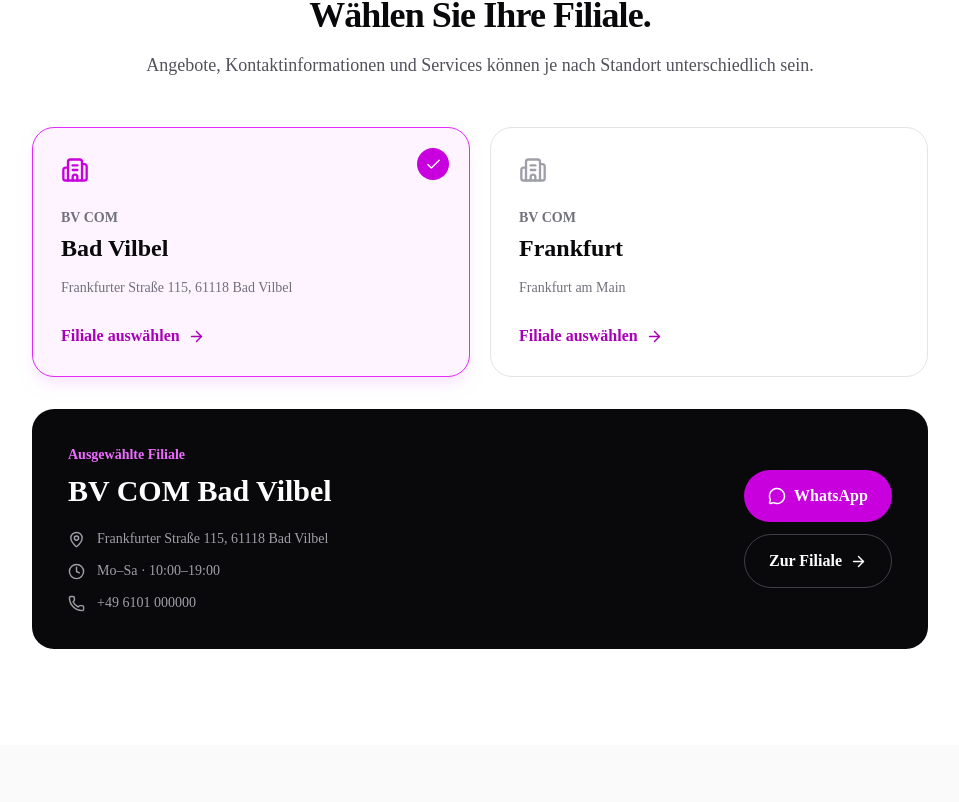
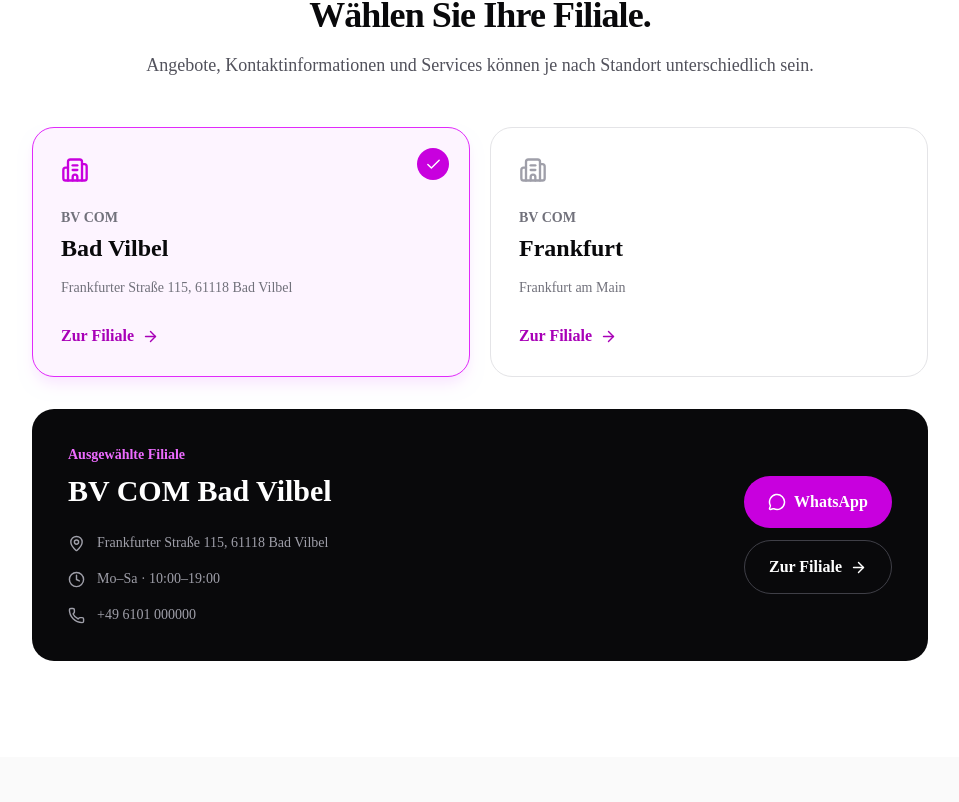
Before and after one commit to Bahram-Kuranyi/bv-com, a Next.js app: page / in a window 1280 px wide. Shown: the part 878-1680 px from the top of the page, without its empty margins (160-1119 px from the left). Built offline with nearby package versions, Linux system fonts and the light colour scheme.

Commit message:
feat: add interactive branch hover preview and navigation

```diff
--- a/src/app/page.tsx
+++ b/src/app/page.tsx
@@ -1,8 +1,8 @@
 "use client";
 
-import MobileNav from "@/components/MobileNav";
-import { branches } from "@/data/branches";
 import { useState } from "react";
+import Link from "next/link";
+
 import {
   ArrowRight,
   Building2,
@@ -19,6 +19,9 @@
   Wifi,
   Wrench,
 } from "lucide-react";
+
+import MobileNav from "@/components/MobileNav";
+import { branches } from "@/data/branches";
 
 const services = [
   {
@@ -84,7 +87,7 @@
 
   return (
     <main className="min-h-screen bg-[#fafafa] text-zinc-950">
-      {/* Announcement Bar */}
+      {/* Announcement */}
       <div className="bg-zinc-950 text-white">
         <div className="mx-auto flex max-w-7xl items-center justify-center gap-2 px-4 py-2.5 text-center text-xs sm:text-sm">
           <Newspaper size={16} className="shrink-0 text-fuchsia-400" />
@@ -102,31 +105,32 @@
       {/* Navbar */}
       <header className="sticky top-0 z-50 border-b border-zinc-200/70 bg-white/90 backdrop-blur-xl">
         <div className="mx-auto flex h-20 max-w-7xl items-center justify-between px-5 lg:px-8">
-          <a href="#" className="flex items-center gap-3">
+          <Link href="/" className="flex items-center gap-3">
             <div className="flex h-11 w-11 items-center justify-center rounded-xl bg-fuchsia-600 font-black text-white">
               BV
             </div>
 
             <div>
               <div className="font-black leading-none">BV COM</div>
+
               <div className="mt-1 text-xs text-zinc-500">Communications</div>
             </div>
-          </a>
+          </Link>
 
           <nav className="hidden items-center gap-8 text-sm font-semibold md:flex">
-            <a href="#filialen" className="hover:text-fuchsia-600">
+            <a href="#filialen" className="transition hover:text-fuchsia-600">
               Filialen
             </a>
 
-            <a href="#leistungen" className="hover:text-fuchsia-600">
+            <a href="#leistungen" className="transition hover:text-fuchsia-600">
               Leistungen
             </a>
 
-            <a href="#news" className="hover:text-fuchsia-600">
+            <a href="#news" className="transition hover:text-fuchsia-600">
               News
             </a>
 
-            <a href="#angebote" className="hover:text-fuchsia-600">
+            <a href="#angebote" className="transition hover:text-fuchsia-600">
               Angebote
             </a>
           </nav>
@@ -173,7 +177,7 @@
 
               <a
                 href="#news"
-                className="flex items-center justify-center gap-2 rounded-full border border-zinc-300 bg-white px-6 py-3.5 font-bold"
+                className="flex items-center justify-center gap-2 rounded-full border border-zinc-300 bg-white px-6 py-3.5 font-bold transition hover:bg-zinc-100"
               >
                 <Newspaper size={18} />
                 Neuigkeiten
@@ -181,6 +185,7 @@
             </div>
           </div>
 
+          {/* Hero Visual */}
           <div className="relative">
             <div className="absolute -left-16 -top-16 h-72 w-72 rounded-full bg-fuchsia-200/60 blur-3xl" />
 
@@ -202,6 +207,7 @@
 
                 <div className="mt-12 flex items-center gap-3 border-t border-zinc-800 pt-6">
                   <Headphones className="text-fuchsia-400" />
+
                   <span className="text-sm font-semibold">
                     Persönlicher Service
                   </span>
@@ -212,36 +218,39 @@
         </div>
       </section>
 
-      {/* Branch Selection */}
-      <section id="filialen" className="bg-white py-24">
+      {/* Branches */}
+      <section id="filialen" className="bg-white py-20 md:py-24">
         <div className="mx-auto max-w-7xl px-5 lg:px-8">
           <div className="mx-auto max-w-2xl text-center">
             <div className="text-sm font-bold uppercase tracking-[0.2em] text-fuchsia-600">
               Unsere Filialen
             </div>
 
-            <h2 className="mt-4 text-4xl font-black tracking-tight">
+            <h2 className="mt-4 text-3xl font-black tracking-tight sm:text-4xl">
               Wählen Sie Ihre Filiale.
             </h2>
 
-            <p className="mt-4 text-lg text-zinc-600">
+            <p className="mt-4 text-base leading-7 text-zinc-600 sm:text-lg">
               Angebote, Kontaktinformationen und Services können je nach
               Standort unterschiedlich sein.
             </p>
           </div>
 
+          {/* Branch Cards */}
           <div className="mx-auto mt-12 grid max-w-4xl gap-5 md:grid-cols-2">
             {branches.map((branch) => {
               const active = selectedBranch.id === branch.id;
 
               return (
-                <button
+                <Link
                   key={branch.id}
-                  onClick={() => setSelectedBranch(branch)}
-                  className={`relative rounded-3xl border p-7 text-left transition ${
+                  href={`/filialen/${branch.slug}`}
+                  onMouseEnter={() => setSelectedBranch(branch)}
+                  onFocus={() => setSelectedBranch(branch)}
+                  className={`group relative block rounded-3xl border p-7 text-left transition-all duration-200 ${
                     active
                       ? "border-fuchsia-500 bg-fuchsia-50 shadow-lg shadow-fuchsia-100"
-                      : "border-zinc-200 bg-white hover:border-fuchsia-300"
+                      : "border-zinc-200 bg-white hover:border-fuchsia-300 hover:bg-fuchsia-50/30 hover:shadow-lg"
                   }`}
                 >
                   {active && (
@@ -252,7 +261,11 @@
 
                   <Building2
                     size={28}
-                    className={active ? "text-fuchsia-600" : "text-zinc-400"}
+                    className={
+                      active
+                        ? "text-fuchsia-600"
+                        : "text-zinc-400 transition-colors group-hover:text-fuchsia-500"
+                    }
                   />
 
                   <div className="mt-6 text-sm font-semibold text-zinc-500">
@@ -266,57 +279,71 @@
                   </div>
 
                   <div className="mt-6 flex items-center gap-2 font-bold text-fuchsia-700">
-                    Filiale auswählen
-                    <ArrowRight size={17} />
+                    Zur Filiale
+                    <ArrowRight
+                      size={17}
+                      className="transition-transform group-hover:translate-x-1"
+                    />
                   </div>
-                </button>
+                </Link>
               );
             })}
           </div>
 
-          {/* Selected Branch */}
-          <div className="mx-auto mt-8 max-w-4xl rounded-3xl bg-zinc-950 p-7 text-white md:p-9">
-            <div className="grid gap-8 md:grid-cols-[1fr_auto] md:items-center">
+          {/* Branch Preview */}
+          <div className="mx-auto mt-8 max-w-4xl overflow-hidden rounded-3xl bg-zinc-950 text-white">
+            <div className="grid gap-8 p-7 md:grid-cols-[1fr_auto] md:items-center md:p-9">
               <div>
                 <div className="text-sm font-semibold text-fuchsia-400">
                   Ausgewählte Filiale
                 </div>
 
-                <h3 className="mt-2 text-3xl font-black">
+                <h3 className="mt-2 text-2xl font-black sm:text-3xl">
                   {selectedBranch.name}
                 </h3>
 
-                <div className="mt-5 flex flex-col gap-3 text-sm text-zinc-400">
-                  <div className="flex items-center gap-3">
-                    <MapPin size={17} />
-                    {selectedBranch.address}
+                <div className="mt-6 flex flex-col gap-4 text-sm text-zinc-400">
+                  <div className="flex items-start gap-3">
+                    <MapPin size={17} className="mt-0.5 shrink-0" />
+
+                    <span>{selectedBranch.address}</span>
                   </div>
 
                   <div className="flex items-center gap-3">
-                    <Clock size={17} />
-                    {selectedBranch.hours}
+                    <Clock size={17} className="shrink-0" />
+
+                    <span>{selectedBranch.hours}</span>
                   </div>
 
                   <div className="flex items-center gap-3">
-                    <Phone size={17} />
-                    {selectedBranch.phone}
+                    <Phone size={17} className="shrink-0" />
+
+                    <span>{selectedBranch.phone}</span>
                   </div>
                 </div>
               </div>
 
-              <div className="flex flex-col gap-3">
-                <button className="flex items-center justify-center gap-2 rounded-full bg-fuchsia-600 px-6 py-3.5 font-bold">
+              <div className="flex flex-col gap-3 sm:flex-row md:flex-col">
+                <a
+                  href={`https://wa.me/${selectedBranch.whatsapp.replace(
+                    /\D/g,
+                    "",
+                  )}`}
+                  target="_blank"
+                  rel="noreferrer"
+                  className="flex items-center justify-center gap-2 rounded-full bg-fuchsia-600 px-6 py-3.5 font-bold transition hover:bg-fuchsia-500"
+                >
                   <MessageCircle size={18} />
                   WhatsApp
-                </button>
+                </a>
 
-                <a
+                <Link
                   href={`/filialen/${selectedBranch.slug}`}
-                  className="flex items-center justify-center gap-2 rounded-full border border-zinc-700 px-6 py-3.5 font-bold"
+                  className="flex items-center justify-center gap-2 rounded-full border border-zinc-700 px-6 py-3.5 font-bold transition hover:border-zinc-500 hover:bg-zinc-900"
                 >
                   Zur Filiale
                   <ArrowRight size={17} />
-                </a>
+                </Link>
               </div>
             </div>
           </div>
@@ -324,19 +351,19 @@
       </section>
 
       {/* Services */}
-      <section id="leistungen" className="py-24">
+      <section id="leistungen" className="py-20 md:py-24">
         <div className="mx-auto max-w-7xl px-5 lg:px-8">
           <div>
             <div className="text-sm font-bold uppercase tracking-[0.2em] text-fuchsia-600">
               Leistungen
             </div>
 
-            <h2 className="mt-4 text-4xl font-black">
+            <h2 className="mt-4 text-3xl font-black sm:text-4xl">
               Was können wir für Sie tun?
             </h2>
           </div>
 
-          <div className="mt-12 grid gap-5 sm:grid-cols-2 lg:grid-cols-4">
+          <div className="mt-10 grid gap-5 sm:grid-cols-2 lg:mt-12 lg:grid-cols-4">
             {services.map((service) => {
               const Icon = service.icon;
 
@@ -360,7 +387,7 @@
       </section>
 
       {/* News */}
-      <section id="news" className="bg-white py-24">
+      <section id="news" className="bg-white py-20 md:py-24">
         <div className="mx-auto max-w-7xl px-5 lg:px-8">
           <div className="flex flex-col justify-between gap-6 md:flex-row md:items-end">
             <div>
@@ -368,7 +395,7 @@
                 Aktuelles
               </div>
 
-              <h2 className="mt-4 text-4xl font-black">
+              <h2 className="mt-4 text-3xl font-black sm:text-4xl">
                 Neuigkeiten von BV COM.
               </h2>
             </div>
@@ -379,13 +406,13 @@
             </button>
           </div>
 
-          <div className="mt-12 grid gap-6 lg:grid-cols-3">
+          <div className="mt-10 grid gap-6 lg:mt-12 lg:grid-cols-3">
             {news.map((item) => (
               <article
                 key={item.title}
                 className="group rounded-3xl border border-zinc-200 bg-[#fafafa] p-7 transition hover:border-fuchsia-200 hover:bg-white hover:shadow-xl"
               >
-                <div className="flex items-center justify-between">
+                <div className="flex items-center justify-between gap-4">
                   <span className="rounded-full bg-fuchsia-100 px-3 py-1 text-xs font-bold text-fuchsia-700">
                     {item.category}
                   </span>
@@ -413,19 +440,19 @@
       </section>
 
       {/* Offers */}
-      <section id="angebote" className="py-24">
+      <section id="angebote" className="py-20 md:py-24">
         <div className="mx-auto max-w-7xl px-5 lg:px-8">
           <div className="max-w-2xl">
             <div className="text-sm font-bold uppercase tracking-[0.2em] text-fuchsia-600">
               Angebote
             </div>
 
-            <h2 className="mt-4 text-4xl font-black">
+            <h2 className="mt-4 text-3xl font-black sm:text-4xl">
               Das Richtige für jeden Bedarf.
             </h2>
           </div>
 
-          <div className="mt-12 grid gap-6 md:grid-cols-3">
+          <div className="mt-10 grid gap-6 md:grid-cols-3 lg:mt-12">
             {offers.map((offer) => (
               <div
                 key={offer.title}
@@ -433,7 +460,9 @@
               >
                 <Smartphone size={32} className="text-fuchsia-400" />
 
-                <h3 className="mt-20 text-2xl font-black">{offer.title}</h3>
+                <h3 className="mt-14 text-2xl font-black md:mt-20">
+                  {offer.title}
+                </h3>
 
                 <p className="mt-3 leading-7 text-zinc-400">{offer.text}</p>
 
@@ -450,9 +479,9 @@
         </div>
       </section>
 
-      {/* Contact CTA */}
-      <section id="kontakt" className="px-5 pb-24 lg:px-8">
-        <div className="mx-auto max-w-7xl rounded-[2.5rem] bg-fuchsia-600 px-7 py-14 text-white md:px-14">
+      {/* Contact */}
+      <section id="kontakt" className="px-5 pb-20 md:pb-24 lg:px-8">
+        <div className="mx-auto max-w-7xl rounded-[2rem] bg-fuchsia-600 px-7 py-12 text-white md:rounded-[2.5rem] md:px-14 md:py-14">
           <div className="flex flex-col justify-between gap-8 lg:flex-row lg:items-center">
             <div>
               <div className="text-sm font-semibold text-fuchsia-100">
@@ -469,26 +498,39 @@
             </div>
 
             <div className="flex flex-col gap-3 sm:flex-row">
-              <button className="flex items-center justify-center gap-2 rounded-full bg-white px-6 py-3.5 font-bold text-fuchsia-700">
+              <a
+                href={`https://wa.me/${selectedBranch.whatsapp.replace(
+                  /\D/g,
+                  "",
+                )}`}
+                target="_blank"
+                rel="noreferrer"
+                className="flex items-center justify-center gap-2 rounded-full bg-white px-6 py-3.5 font-bold text-fuchsia-700"
+              >
                 <MessageCircle size={18} />
                 WhatsApp
-              </button>
+              </a>
 
-              <button className="flex items-center justify-center gap-2 rounded-full border border-fuchsia-400 px-6 py-3.5 font-bold">
+              <a
+                href={`tel:${selectedBranch.phone}`}
+                className="flex items-center justify-center gap-2 rounded-full border border-fuchsia-400 px-6 py-3.5 font-bold"
+              >
                 <Phone size={18} />
                 Anrufen
-              </button>
+              </a>
             </div>
           </div>
         </div>
       </section>
 
+      {/* Footer */}
       <footer className="border-t border-zinc-200 bg-white">
         <div className="mx-auto flex max-w-7xl flex-col justify-between gap-4 px-5 py-8 text-sm text-zinc-500 md:flex-row lg:px-8">
           <div>© 2026 BV COM</div>
 
           <div className="flex gap-5">
             <a href="#">Impressum</a>
+
             <a href="#">Datenschutz</a>
           </div>
         </div>
```
